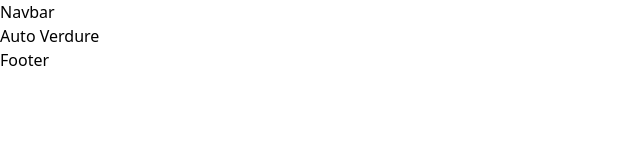
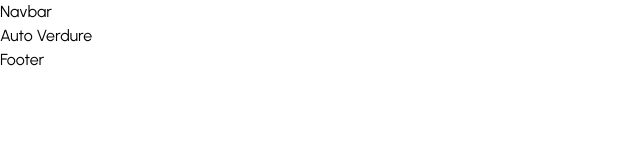
Before and after one commit to div-vik/auto-verdure, a Next.js app: page / in a window 1280 px wide. Shown: the top 160 px of the page, without its empty margins (0-640 px from the left). Built offline with nearby package versions, Linux system fonts and the light colour scheme.

Commit message:
Add font

```diff
--- a/app/globals.css
+++ b/app/globals.css
@@ -1,3 +1,4 @@
+@import url("https://fonts.googleapis.com/css2?family=Inter:wght@100..900&family=Manrope:wght@200..800&family=Urbanist:ital,wght@0,100..900;1,100..900&display=swap");
 @tailwind base;
 @tailwind components;
 @tailwind utilities;
@@ -6,4 +7,13 @@
   padding: 0;
   margin: 0;
   box-sizing: border-box;
+  font-family: Urbanist, sans-serif;
 }
+
+.fontText {
+  font-family: Inter, sans-serif;
+}
+
+.secondaryFontText {
+  font-family: Manrope, sans-serif;
+}
```
